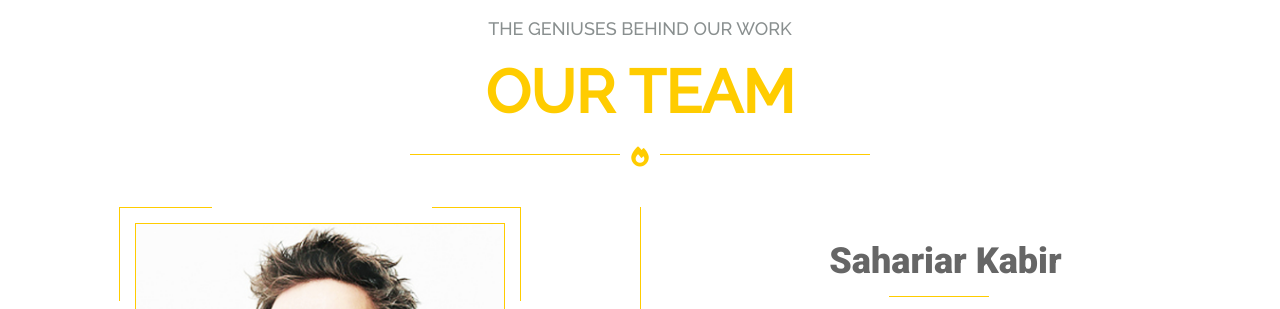
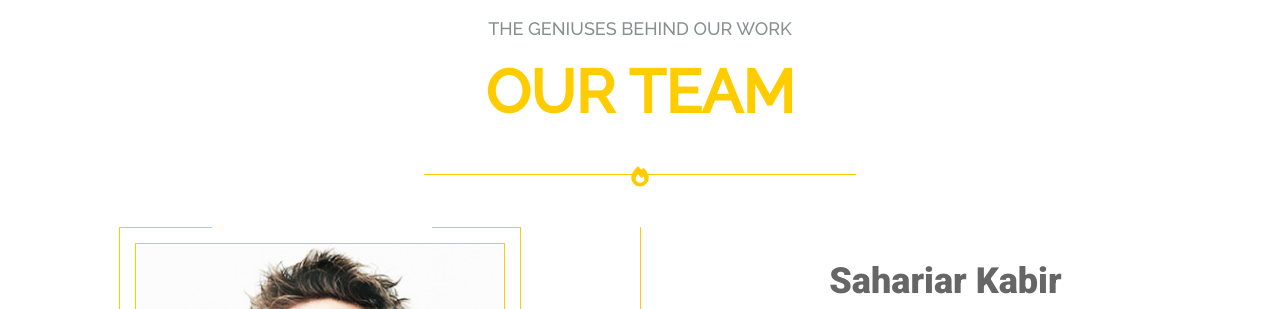
Before and after one commit to AnastasiaHvozdetska/our-team, a plain HTML site: page index.html in a window 1280 px wide. Shown: the top 309 px of the page. Drawn offline with nearby package versions, Linux system fonts and the light colour scheme.

Commit message:
added files

```diff
--- a/main.scss
+++ b/main.scss
@@ -61,6 +61,7 @@ main {
 		}
 		.divider {
 			position: relative;
+			margin: 40px;
 			&:before {
 				@include divider;
 				left: 32%;
@@ -70,12 +71,11 @@ main {
 				right: 32%;
 			}
 		}
-		.fa-fire {
+		i {
 			color: $titleColor;
 			font-size: 20px;
 			position: relative;
 			display: block;
-			margin-bottom: 40px;
 		}
 	}
 	.main-content {
```
Also changed, not shown: css/main.css, 1 other file.
